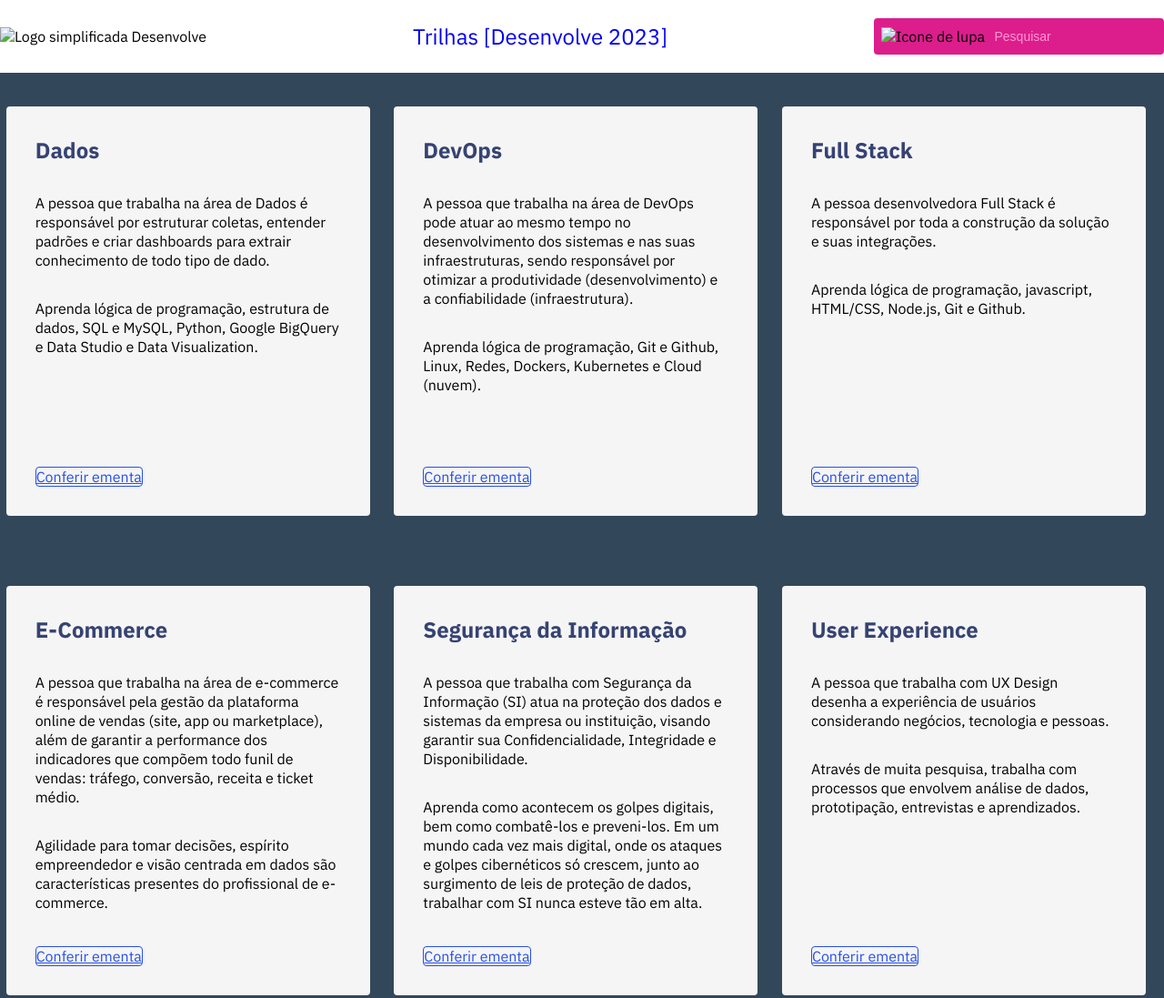
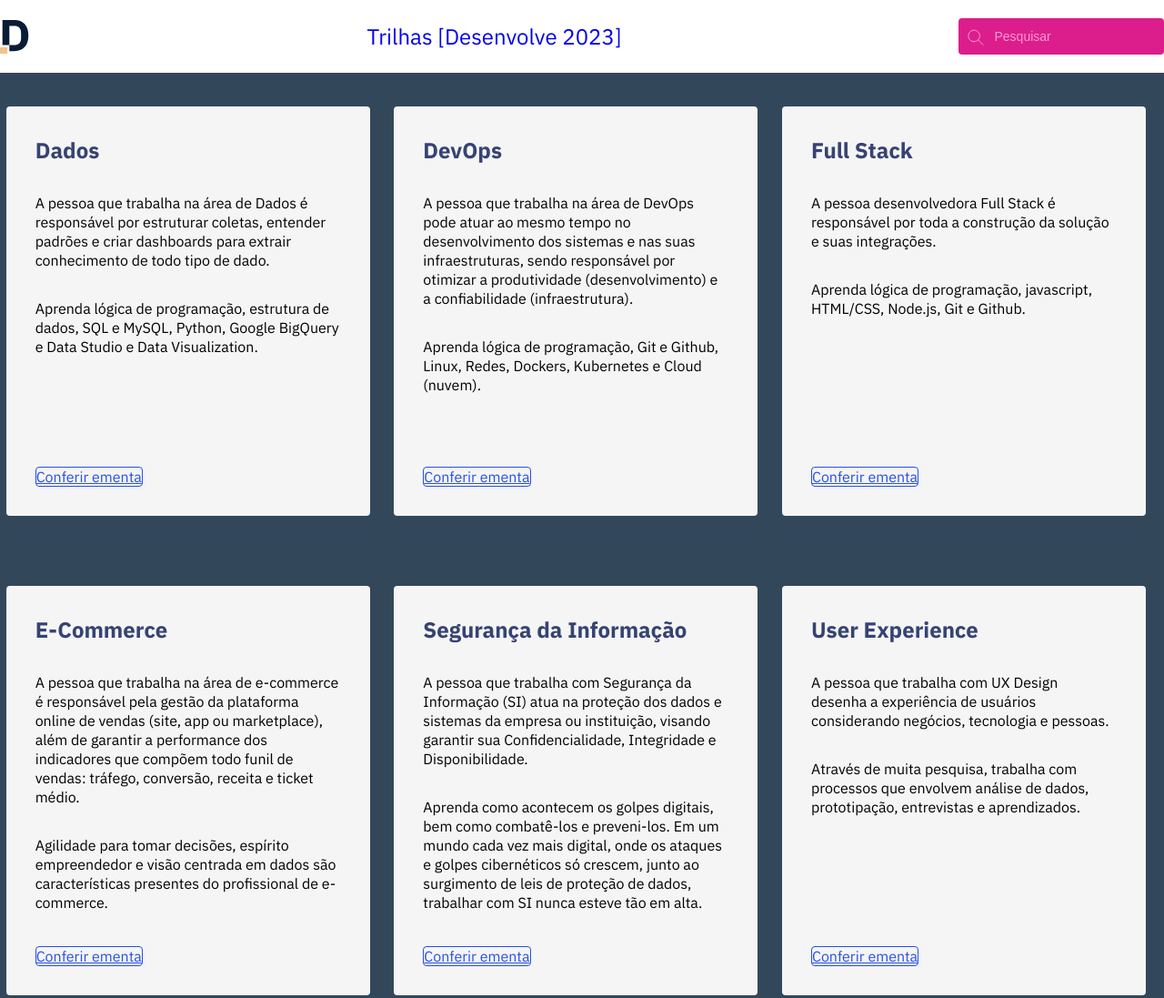
Before and after one commit to JanineTeodoro/desenvolve-main-footer, a plain HTML site: page index.html in a window 1280 px wide. Shown: the whole page at 91% size. Drawn offline with Linux system fonts and the light colour scheme; the site is published under a folder, as on GitHub Pages, so addresses that start at the root find nothing.

Commit message:
Correção imagens

```diff
--- a/index.html
+++ b/index.html
@@ -10,10 +10,10 @@
 <body>
     <header>
         <div class="container-elementos-header">
-            <img src="/logos/desenvolve-simplificada.svg" alt="Logo simplificada Desenvolve">
+            <img src="./logos/desenvolve-simplificada.svg" alt="Logo simplificada Desenvolve">
             <h1 class="titulo-principal">Trilhas [Desenvolve 2023]</h1>
             <label class="label-pesquisa">
-                <img src="/icones/lupa.svg" alt="Icone de lupa">
+                <img src="./icones/lupa.svg" alt="Icone de lupa">
                 <input type="text" placeholder="Pesquisar" class="input-pesquisa">
             </label>
         </div>
```
